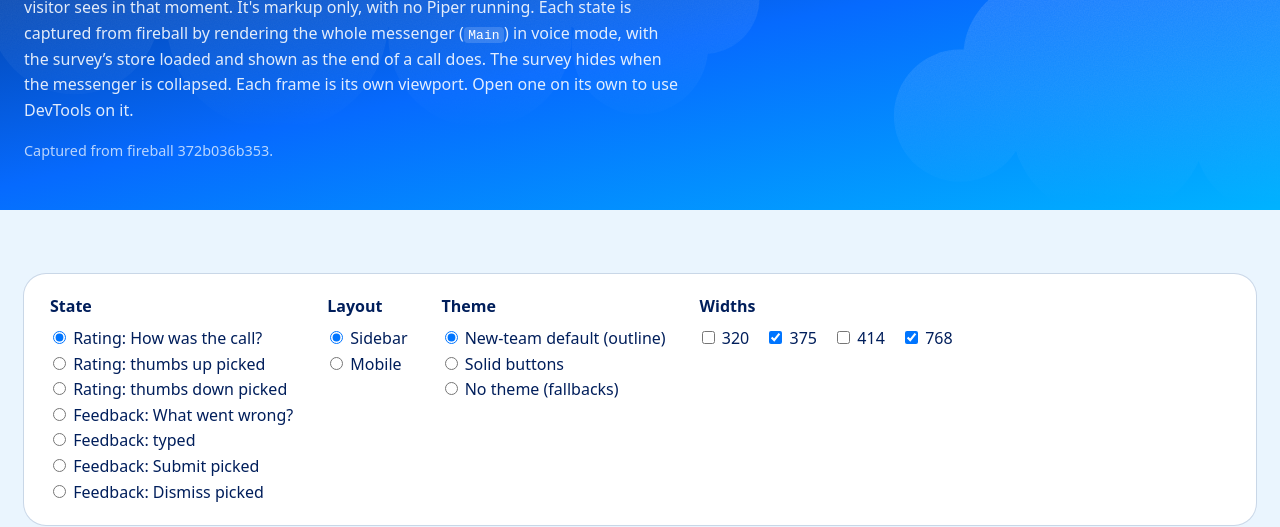
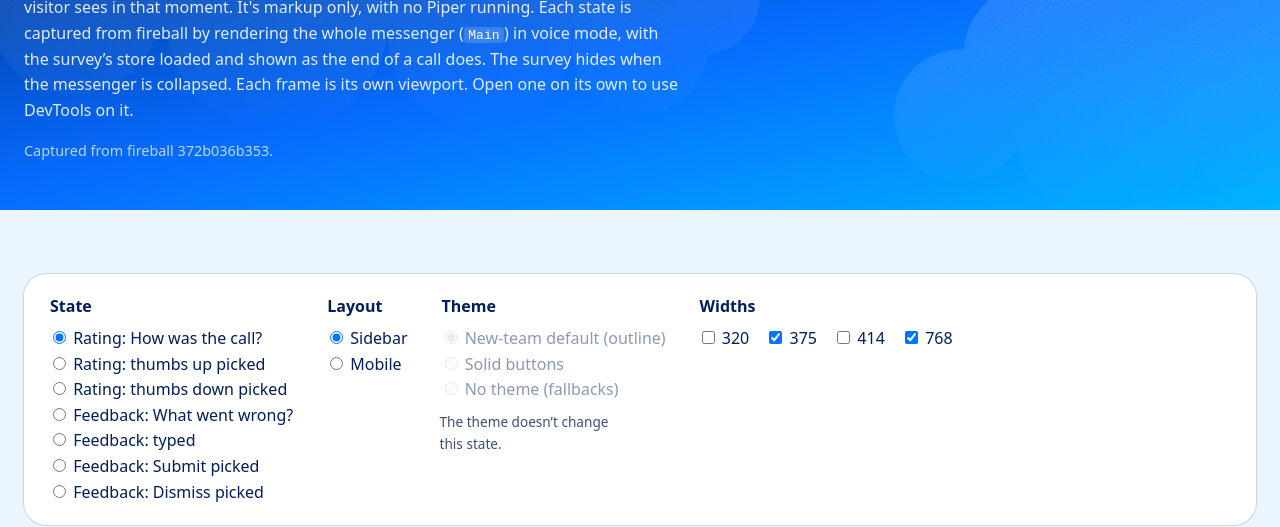
Before and after one commit to lesliedoherty-qualified/happy-little-pasture, a website: page site/survey.html in a window 1280 px wide. Shown: the part 292-819 px from the top of the page. Drawn offline with Linux system fonts and the light colour scheme.

Commit message:
Show the Theme options only where the theme changes the component
Every state of every themed component page was rendered with the new-team theme and with no
theme and compared pixel by pixel, ruling out animation (the thinking dots) and sub-pixel text
shifts. Each page's script now lists the states the theme doesn't visibly change (UNTHEMED); for
those the Theme options are disabled, with "The theme doesn't change this state." The choice is
kept and read from the checked radio, since a disabled fieldset drops out of the form data.

Messages loses its Theme control: nothing in it uses the theme (the send button stays disabled
grey). Cold start questions are plain muted text, so only its "with CTAs" state is themed; the
post-call survey's rating pill, most Calendar states, the empty and disabled composers, the empty
or invalid form fields and the slide thumbnail are unthemed too. Cards are themed in every state.

```diff
--- a/site/css/site.css
+++ b/site/css/site.css
@@ -620,6 +620,20 @@ html[data-page="self-hosted-token-head"] {
   outline-color: #fff;
 }
 
+/* Component pages: the Theme options are disabled for states the theme doesn't change, with a
+   note saying so (the page scripts' UNTHEMED lists). */
+.lab__controls fieldset:disabled label {
+  opacity: 0.45;
+  cursor: default;
+}
+
+.lab__theme-note {
+  max-width: 24ch;
+  margin: 8px 0 0;
+  font-size: 0.85rem;
+  color: var(--ink-soft);
+}
+
 /* The component pages are wider than the marketing pages (1440px, not --wrap), so more preview
    frames fit side by side in the frames row; their hero lines up with it. */
 .wrap.lab,
--- a/site/survey.html
+++ b/site/survey.html
@@ -161,6 +161,7 @@
         <fieldset>
           <legend>Theme</legend>
           <div id="themes"></div>
+          <p class="lab__theme-note" id="theme-note" hidden>The theme doesn&rsquo;t change this state.</p>
         </fieldset>
         <fieldset class="lab__widths">
           <legend>Widths</legend>
@@ -231,16 +232,28 @@
         radios("states", "state", data.states);
         radios("layouts", "layout", data.layouts);
         radios("themes", "theme", data.themes);
+        // States the theme doesn't visibly change: measured by rendering each with and without it
+        // (tools/theme-diff.sh in the project folder). For those the Theme options are disabled.
+        const UNTHEMED = new Set(["rating","rating-up","rating-down"]);
+        const themeField = document.getElementById("themes").closest("fieldset");
+        const syncTheme = () => {
+          const off = UNTHEMED.has(form.elements.state.value);
+          themeField.disabled = off;
+          document.getElementById("theme-note").hidden = !off;
+        };
+        // A disabled fieldset's radios aren't in the form data, so read the theme directly.
+        const chosenTheme = () => form.querySelector('[name="theme"]:checked').value;
 
         // One height for every width, so frames side by side line up (their composers too).
         const heightFor = () => 812;
 
         function render() {
+          syncTheme();
           const values = new FormData(form);
           const query = new URLSearchParams({
             state: values.get("state"),
             layout: values.get("layout"),
-            theme: values.get("theme"),
+            theme: chosenTheme(),
           });
           // Keep the page URL in step, so a comparison can be linked or reloaded.
           history.replaceState(null, "", `?${query}`);
```
Also changed, not shown: site/calendar.html (+14 -1 lines), site/cold-start.html (+14 -1 lines), site/composer.html (+14 -1 lines), site/form-fields.html (+14 -1 lines), site/messages.html (+3 -9 lines), site/presented.html (+14 -1 lines), README.md.
